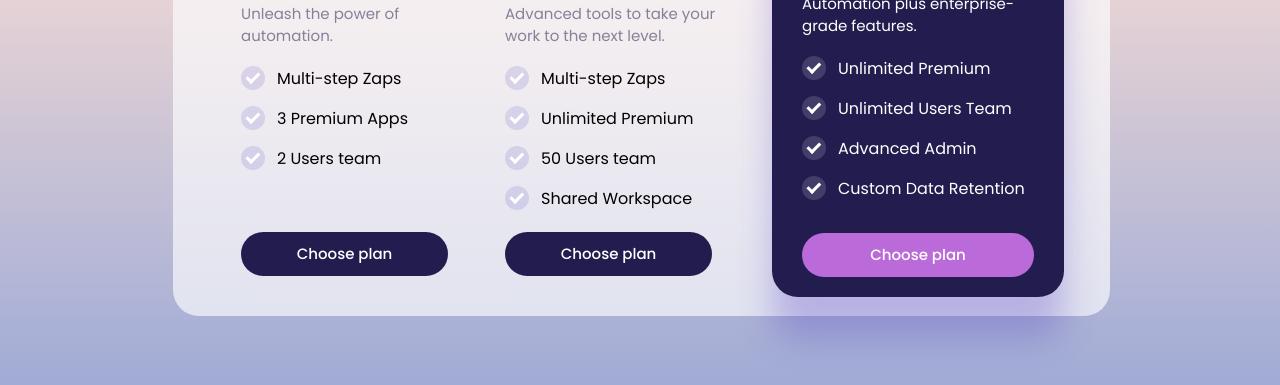
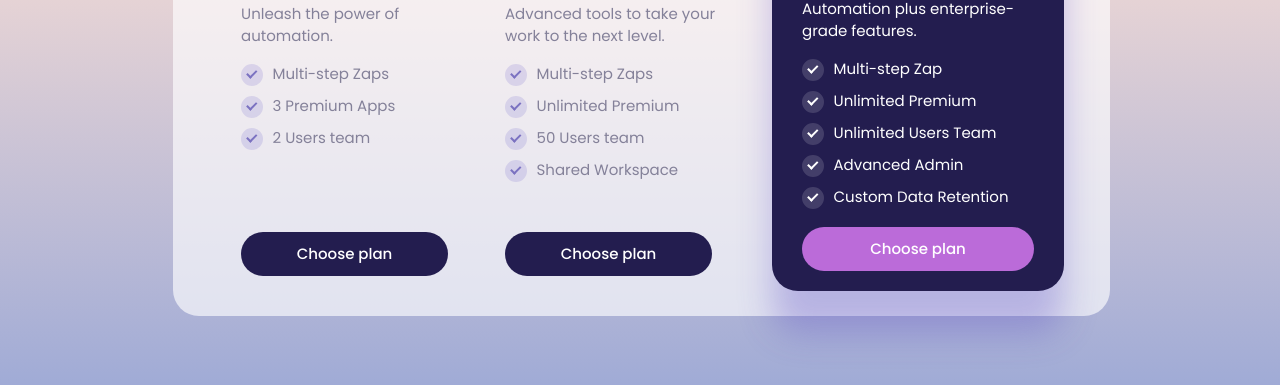
Before and after one commit to anna-kolmakova/pricing-page, a website built with Parcel: page src/index.html in a window 1280 px wide. Shown: the part 527-912 px from the top of the page. Built offline with nearby package versions, Linux system fonts and the light colour scheme.

Commit message:
Style color & checkmark size fixed

```diff
--- a/src/index.html
+++ b/src/index.html
@@ -193,6 +193,9 @@
                          checkmark
                          checkmark--popular">
                 <li class="checkmark__point checkmark__point--popular">
+                  Multi-step Zap
+                </li>
+                <li class="checkmark__point checkmark__point--popular">
                   Unlimited Premium
                 </li>
                 <li class="checkmark__point checkmark__point--popular">
--- a/src/styles/_resets.scss
+++ b/src/styles/_resets.scss
@@ -5,6 +5,7 @@ h3,
 h4,
 li,
 p,
+div,
 ul {
   margin: 0;
   padding: 0;
--- a/src/styles/blocks/checkmark.scss
+++ b/src/styles/blocks/checkmark.scss
@@ -3,16 +3,17 @@
 
   &__point {
     list-style-type: none;
-    font-size: 16px;
-    margin-bottom: 11px;
-    padding: 0.25em 0 0 2.25em;
+    font-size: 15px;
+    margin-bottom: 9px;
+    padding: 0 0 0 2.1em;
     position: relative;
+    color: $info-text;
 
     &:before {
       content: " ";
       display: block;
-      border: solid 0.8em rgba(82, 67, 194, 0.15);
-      border-radius: 0.8em;
+      border: solid 0.75em rgba(82, 67, 194, 0.15);
+      border-radius: 0.75em;
       height: 0;
       width: 0;
       position: absolute;
@@ -24,11 +25,11 @@
     &:after {
       content: " ";
       display: block;
-      width: 0.3em;
-      height: 0.6em;
-      border: solid $c-white;
-      border-width: 0 0.2em 0.2em 0;
-      left: 0.5em;
+      width: 0.25em;
+      height: 0.5em;
+      border: solid $checkpoint-color;
+      border-width: 0 0.15em 0.15em 0;
+      left: 0.55em;
       position: absolute;
       top: 40%;
       margin-top: -0.2em;
@@ -39,8 +40,12 @@
     }
 
     &--popular {
+      color: $c-white;
       &:before {
-        border: solid 0.8em rgba(255, 255, 255, 0.15);
+        border: solid 0.75em rgba(255, 255, 255, 0.15);
+      }
+      &::after {
+        border-color: $c-white;
       }
     }
   }
--- a/src/styles/blocks/plan.scss
+++ b/src/styles/blocks/plan.scss
@@ -75,6 +75,7 @@
 }
 
 .plan-popular {
+  max-height: 472px;
   width: 272px;
   margin: 20px auto 8px;
   background-color: $main-dark;
@@ -84,7 +85,7 @@
 
   @include onDesktop {
     width: 292px;
-    transform: translateY(-55px) translateX(-25px);
+    transform: translateY(-50px) translateX(-25px);
     height: 483px;
     padding: 0 30px;
     margin-bottom: 20px;
@@ -96,6 +97,7 @@
     align-self: flex-end;
     width: 121px;
     height: 27px;
+    padding: 5px 0;
     border-radius: 13.5px;
     background-color: #403879;
     color: $main-light;
@@ -103,7 +105,7 @@
     font-size: 10px;
     line-height: 15px;
     letter-spacing: 0.83px;
-    margin: 20px 0 25px;
+    margin: 20px 0;
     text-transform: uppercase;
   }
 }
--- a/src/styles/blocks/plans.scss
+++ b/src/styles/blocks/plans.scss
@@ -3,7 +3,7 @@
     background-color: rgba(255, 255, 255, 0.64);
     border-radius: 26px;
     height: auto;
-    width: 300px;
+    width: 288px;
     @include autoMargin;
 
     @include onDesktop {
--- a/src/styles/utils/_vars.scss
+++ b/src/styles/utils/_vars.scss
@@ -4,3 +4,4 @@ $main-dark: #231d4f;
 $main-light: #bb6bd9;
 $main-light-hover: #a847cc;
 $button-width: 232px;
+$checkpoint-color: #7b72c1;
```
